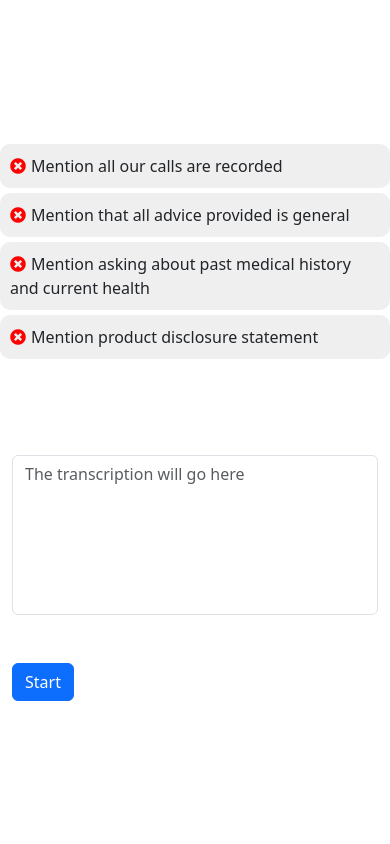
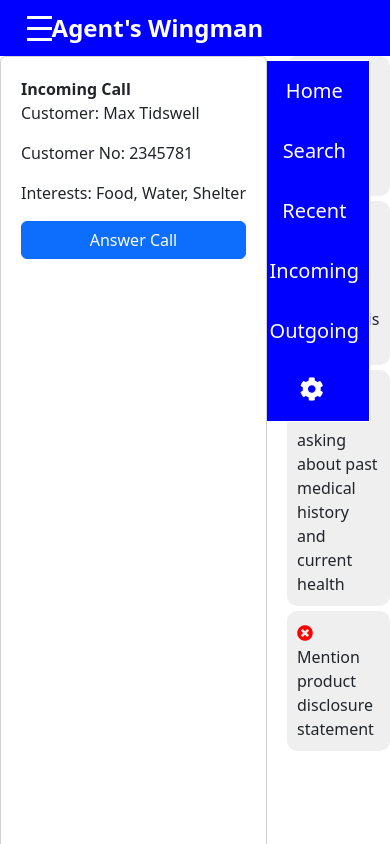
Before and after one commit to Priyanta85/team-gradiance, a React (Create React App) app: page / in a window 390 px wide. Shown: the top 844 px of the page. Built offline with nearby package versions, Linux system fonts and the light colour scheme; no server answers; what microsoft-cognitiveservices-speech-sdk would draw is missing.

Commit message:
working code

```diff
--- a/src/App.js
+++ b/src/App.js
@@ -1,9 +1,37 @@
 import React, { Component } from 'react';
 import SpeechToText from './components/SpeechToTextEngine';
+import "./nav.css"
+import { useState } from 'react';
 
 export default function App() {
+
+    const [menuOpen, setMenuOpen] = useState(false);
+
+    const toggleMenu = () => {
+        setMenuOpen(!menuOpen);
+    };
     return(
         <div>
+        <div className="navbar">
+        <div className="navbar-container">
+            <div className="navbar-menu-icon" onClick={toggleMenu}>
+            <div className={`menu-line${menuOpen ? ' open' : ''}`}></div>
+            <div className={`menu-line${menuOpen ? ' open' : ''}`}></div>
+            <div className={`menu-line${menuOpen ? ' open' : ''}`}></div>
+            </div>
+            <div className="navbar-title">Agent's Wingman</div>
+            <div className={`navbar-menu${menuOpen ? ' open' : ''}`}>
+            <div className="navbar-item">Home</div>
+            <div className="navbar-item">Search</div>
+            <div className="navbar-item">Recent</div>
+            <div className="navbar-item">Incoming</div>
+            <div className="navbar-item">Outgoing</div>
+            <div className="navbar-item">
+                <i className="fas fa-cog"></i>
+            </div>
+            </div>
+        </div>
+        </div>
             <SpeechToText/>
         </div>
     )
--- a/src/components/SpeechToTextEngine.js
+++ b/src/components/SpeechToTextEngine.js
@@ -116,7 +116,7 @@ function SpeechToText() {
             if(newText.toLowerCase().includes("product disclosure statement")) {
                 setCheck4(true)
             }
-            return `${recognisedText}${e.result.text} `;
+            return `${recognisedText}`+ "\n" + "-"+ `${e.result.text} `;
         })
         textRef.current.scrollTop = textRef.current.scrollHeight
 
@@ -181,6 +181,16 @@ function SpeechToText() {
   }
 
   return (
+    <div className='wholePage'>
+    <div className='card'>
+            <strong>Incoming Call</strong>
+            <p>Customer: Max Tidswell</p>
+            <p>Customer No: 2345781</p>
+            <p>Interests: Food, Water, Shelter</p>
+            <Button variant={isRecognising ? "secondary" : "primary"} onClick={() => toggleListener()}>
+                    {isRecognising ? 'End Call' : 'Answer Call'}
+            </Button>
+        </div>
     <div className='sideConsole'>
 
         <header className="App-header">
@@ -235,6 +245,7 @@ function SpeechToText() {
                 </div>
             }
             </div>
+
         <Container className="mt-5">
             <Row>
             <Form>
@@ -248,20 +259,14 @@ function SpeechToText() {
                 />
                 </Form.Group>
                 <Stack direction='horizontal' gap={2}>
-                <Button variant={isRecognising ? "secondary" : "primary"} onClick={() => toggleListener()}>
-                    {isRecognising ? 'Stop' : 'Start'}
-                </Button>
-                {(recognisedText !== "") && !isRecognising &&
-                    <Button variant="secondary" onClick={() => export2txt(recognisedText)}>
-                    Export
-                    </Button>
-                }
+
                 </Stack>
             </Form>
             </Row>
         </Container>
         </header>
     </div>
+    </div>
   )
 }
 
--- a/src/components/style.css
+++ b/src/components/style.css
@@ -1,9 +1,16 @@
-.sideConsole {
+.wholePage {
     display: flex;
-    flex-direction: column;
-    align-items: center; /* Horizontally center children */
-    justify-content: center; /* Vertically center children */
-    height: 100vh; /* Make the container take up the entire viewport height */
+  }
+
+  .card {
+    flex: 0 0 auto; /* Prevent the card from growing */
+    background-color: #ffffff; /* Background color for the card */
+    padding: 20px; /* Adjust padding as needed */
+    margin-right: 20px; /* Add some margin to the right of the card */
+  }
+
+  .sideConsole {
+    flex: 1; /* Allow the sideConsole to grow and take the remaining space */
   }
 
 
--- /dev/null
+++ b/src/nav.css
@@ -0,0 +1,86 @@
+/* styles.css */
+.navbar {
+    background-color: blue;
+    color: white;
+    padding: 10px 0;
+  }
+
+  .navbar-container {
+    display: flex;
+    justify-content: space-between;
+    align-items: center;
+    max-width: 1200px;
+    margin: 0 auto;
+    padding: 0 20px;
+  }
+
+  .navbar-title {
+    font-size: 24px;
+    font-weight: bold;
+    margin-right: 100px;
+  }
+
+  .navbar-menu-icon {
+    display: none;
+    flex-direction: column;
+    cursor: pointer;
+    color: white;
+    font-size: 24px;
+  }
+
+  .navbar-menu.open .menu-line:nth-child(1) {
+    transform: rotate(-45deg) translate(-5px, 6px);
+  }
+
+  .navbar-menu.open .menu-line:nth-child(2) {
+    opacity: 0;
+  }
+
+  .navbar-menu.open .menu-line:nth-child(3) {
+    transform: rotate(45deg) translate(-5px, -6px);
+  }
+
+  .menu-line {
+    width: 25px;
+    height: 3px;
+    background-color: white;
+    margin: 4px 0;
+    transition: transform 0.3s ease, opacity 0.3s ease;
+  }
+
+  .navbar-menu {
+    display: flex;
+    align-items: center;
+    gap: 20px;
+  }
+
+  .navbar-item {
+    font-size: 18px;
+    cursor: pointer;
+  }
+
+  .navbar-item i {
+    font-size: 24px;
+  }
+
+  @media (max-width: 768px) {
+    .navbar-menu-icon {
+      display: flex;
+    }
+
+    .navbar-menu {
+      display: ${menuOpen ? 'flex' : 'none'};
+      flex-direction: column;
+      position: absolute;
+      top: 60px;
+      right: 20px;
+      background-color: blue;
+      border: 1px solid white;
+      padding: 10px;
+    }
+
+    .navbar-item {
+      font-size: 20px;
+      padding: 5px 0;
+    }
+}
```
